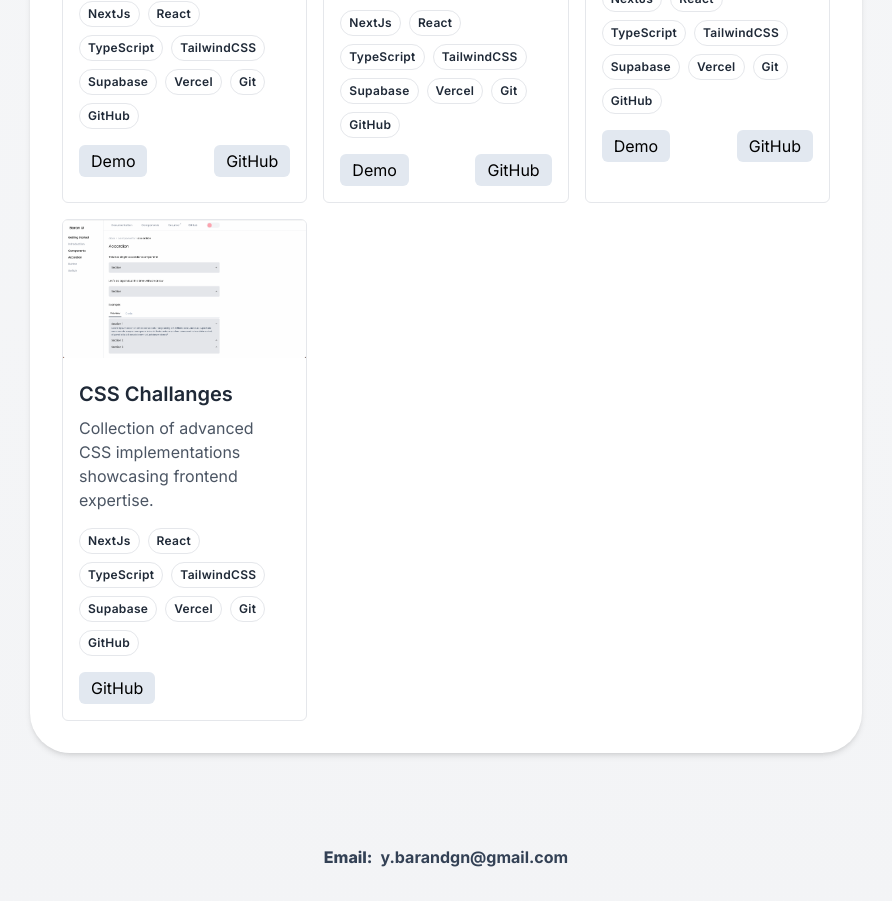
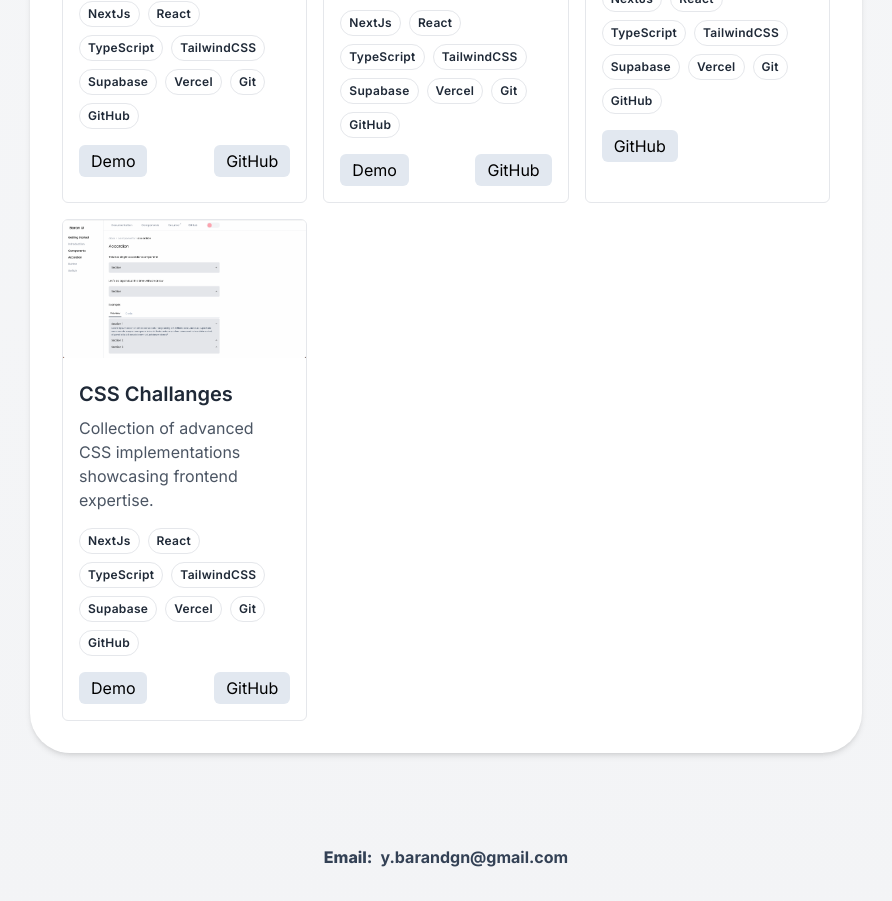
Before and after one commit to phscloq/baran, a Next.js app: page / in a window 1280 px wide. Shown: the part 2760-3661 px from the top of the page, without its empty margins (194-1086 px from the left). Built offline with nearby package versions, Linux system fonts and the light colour scheme.

Commit message:
Update mini-project.tsx
Updated the links of the projects.

```diff
--- a/app/components/mini-projects.tsx
+++ b/app/components/mini-projects.tsx
@@ -7,9 +7,9 @@ export default function MiniProjects(){
             title: "Guess the Color!",
             description: "An HEX color guessing game",
             alt:"Guess the Color! An HEX color guessing game",
-            img: "/images/habits-warrior.png",
+            img: "/images/guess-the-color.png",
             demo: "https://habitswarrior.com/",
-            github:"https://shopping-site-rho.vercel.app/",
+            github:"https://github.com/phscloq/guess-the-color",
             technologies: ["NextJs", "React", "TypeScript", "TailwindCSS", "Supabase", "Vercel", "Git", "GitHub"],
         },
         {
@@ -18,7 +18,7 @@ export default function MiniProjects(){
             alt:"A flight search web app based on mock data",
             img:"/images/shopping-cart-women-page.png",
             demo:"https://shopping-site-rho.vercel.app/",
-            github:"https://github.com/phscloq/shopping-site",
+            github:"https://github.com/phscloq/flight-search-app",
             technologies: ["NextJs", "React", "TypeScript", "TailwindCSS", "Supabase", "Vercel", "Git", "GitHub"],
         },
         {
@@ -26,8 +26,7 @@ export default function MiniProjects(){
             description: "Mobile app for election observers to document and report election processes.",
             alt:"A mobile app to help observersin elections",
             img:"/images/ui-page.png",
-            demo:"https://ui-library-seven.vercel.app/",
-            github:"https://github.com/phscloq/ui-library",
+            github:"https://github.com/phscloq/secim-app",
             technologies: ["NextJs", "React", "TypeScript", "TailwindCSS", "Supabase", "Vercel", "Git", "GitHub"],
         },
         {
@@ -35,7 +34,8 @@ export default function MiniProjects(){
             description: "Collection of advanced CSS implementations showcasing frontend expertise.",
             alt:"A repo of the CSS challanges I've done",
             img:"/images/ui-page.png",
-            github:"https://github.com/phscloq/ui-library",
+            demo:"https://challenges-inky.vercel.app",
+            github:"https://github.com/phscloq/challenges",
             technologies: ["NextJs", "React", "TypeScript", "TailwindCSS", "Supabase", "Vercel", "Git", "GitHub"],
         },
 
```
